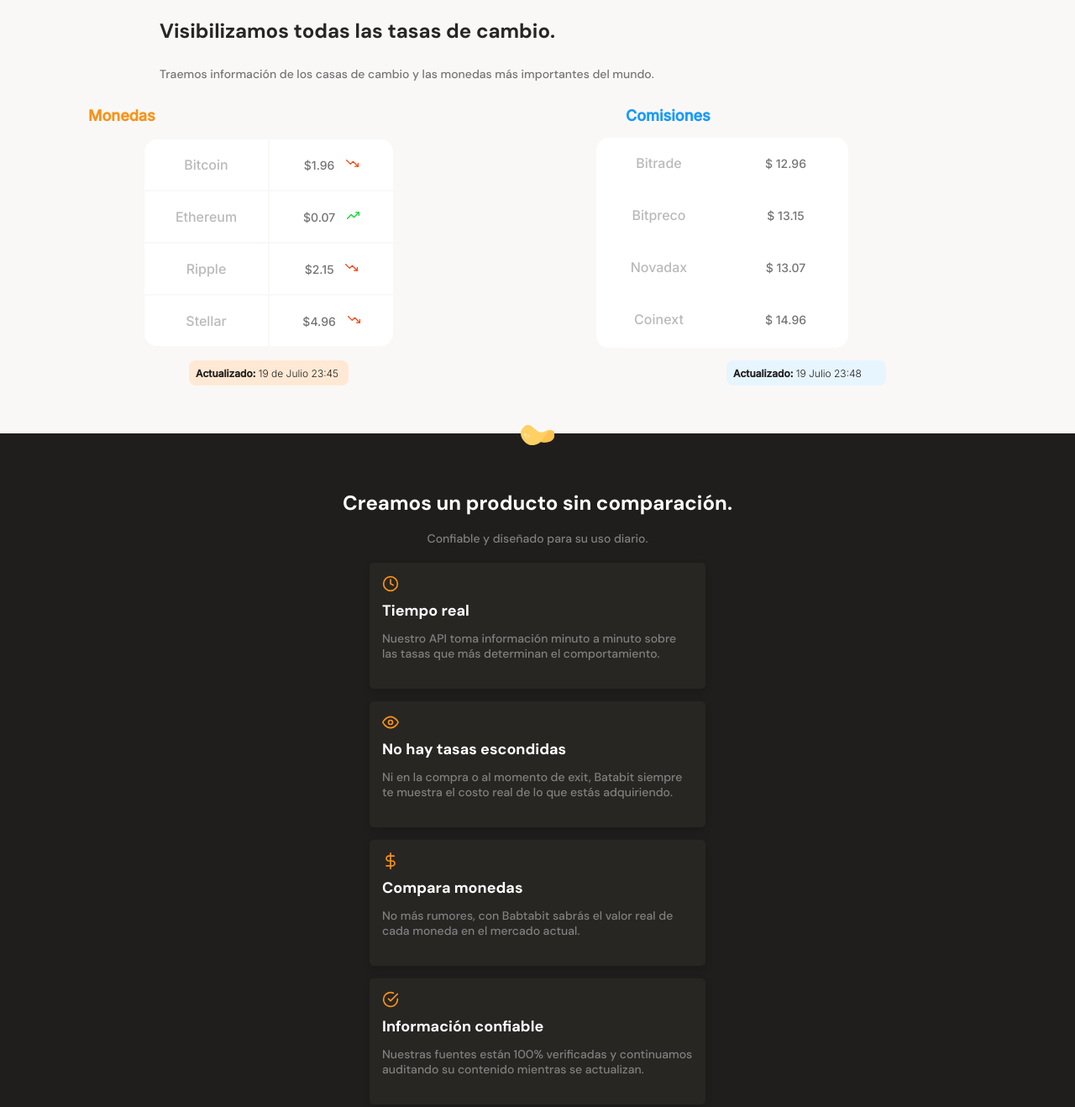
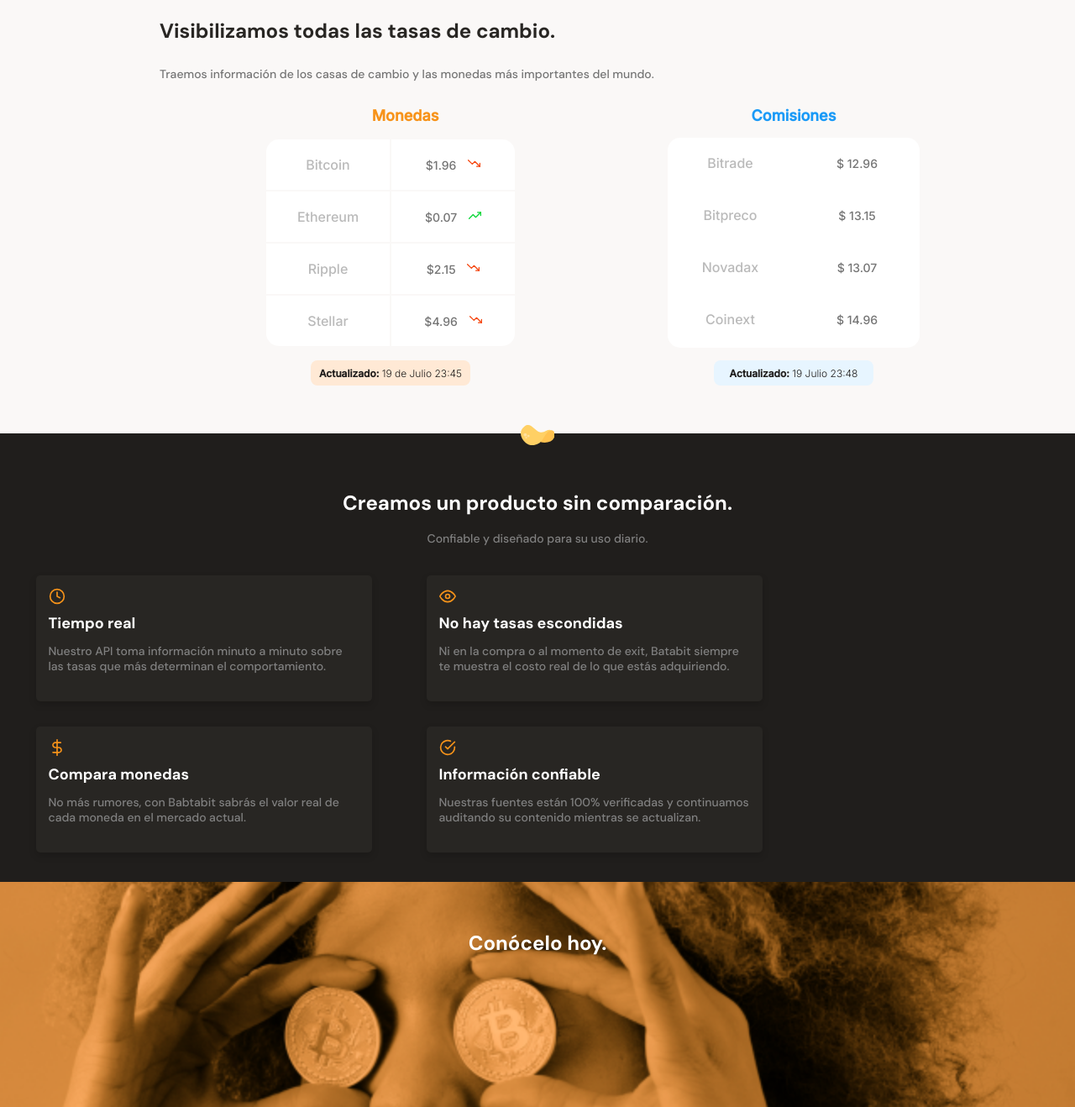
Before and after one commit to Dancorrdev/project-Mobile-first, a plain HTML site: page index.html in a window 1280 px wide. Shown: the part 640-1958 px from the top of the page at 84% size. Drawn offline with Linux system fonts and the light colour scheme.

Commit message:
chore: finish project with responsive design

```diff
--- a/css/tablet.css
+++ b/css/tablet.css
@@ -0,0 +1,18 @@
+.main-tables-container {
+    display: flex;
+    width: 930px;
+    margin: 0 auto;
+}
+
+.product-cards--container {
+    display: flex;
+    flex-wrap: wrap;
+    width: 930px;
+}
+.bitcoin-img-container {
+    background-image: url("../assets/img/bitcoinbaby2x.png");
+}
+
+.plans-container--slider{
+    justify-content: center;
+}
--- a/index.html
+++ b/index.html
@@ -10,7 +10,7 @@
     <!--Mobile-->
     <link rel="stylesheet" href="./style.css">
     <!-- tablet -->
-    <link rel="stylesheet" href="./">
+    <link rel="stylesheet" href="./css/tablet.css" media="(min-width: 930px)">
 
 </head>
 <body>
--- a/style.css
+++ b/style.css
@@ -164,6 +164,7 @@ main {
   height: 360px;
   margin: 0 auto;
   font-family: "Inter", sans-serif;
+  text-align: center;
 }
 
 .main-currency-table .currency-table--title {
@@ -263,15 +264,16 @@ main {
 .main-commissions-table {
   width: 70%;
   min-width: 235px;
-  max-width: 500px;
+  max-width: 300px;
   height: 360px;
   margin: 0 auto;
+  margin-right: 10px;
   font-family: "Inter", sans-serif;
+  text-align: center;
 }
 
 .main-commissions-table .commissions-table--title {
   margin-bottom: 15px;
-  margin-left: 35px;
   font-size: 1.8rem;
   font-weight: bold;
   line-height: 2.3rem;
@@ -435,7 +437,7 @@ main {
   width: 100%;
   min-width: 320px;
   height: 50vh;
-  background-image: url("./assets/img/bitcoinbaby2x.jpg");
+  background-image: url("./assets/img/bitcoinbaby.png");
   background-position: center;
   background-size: cover;
   background-repeat: no-repeat;
@@ -594,3 +596,8 @@ footer .left ul {
   text-decoration: none;
   color: var(--just-white);
 }
+
+.right img {
+  width: auto;
+  height:auto;
+}
```
